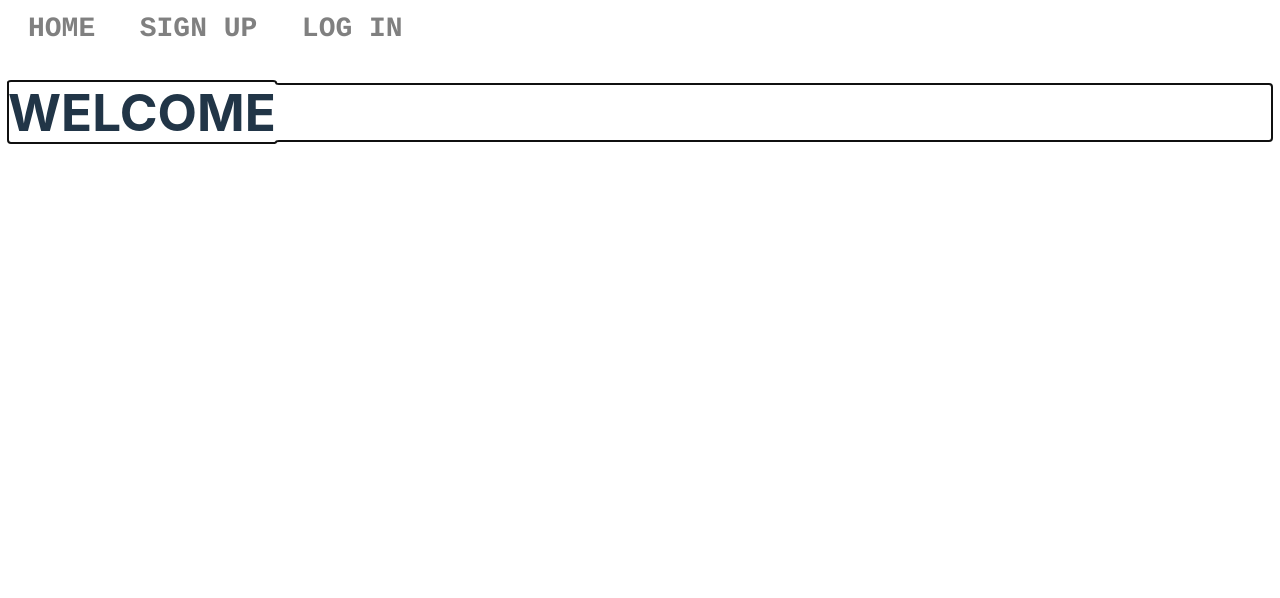
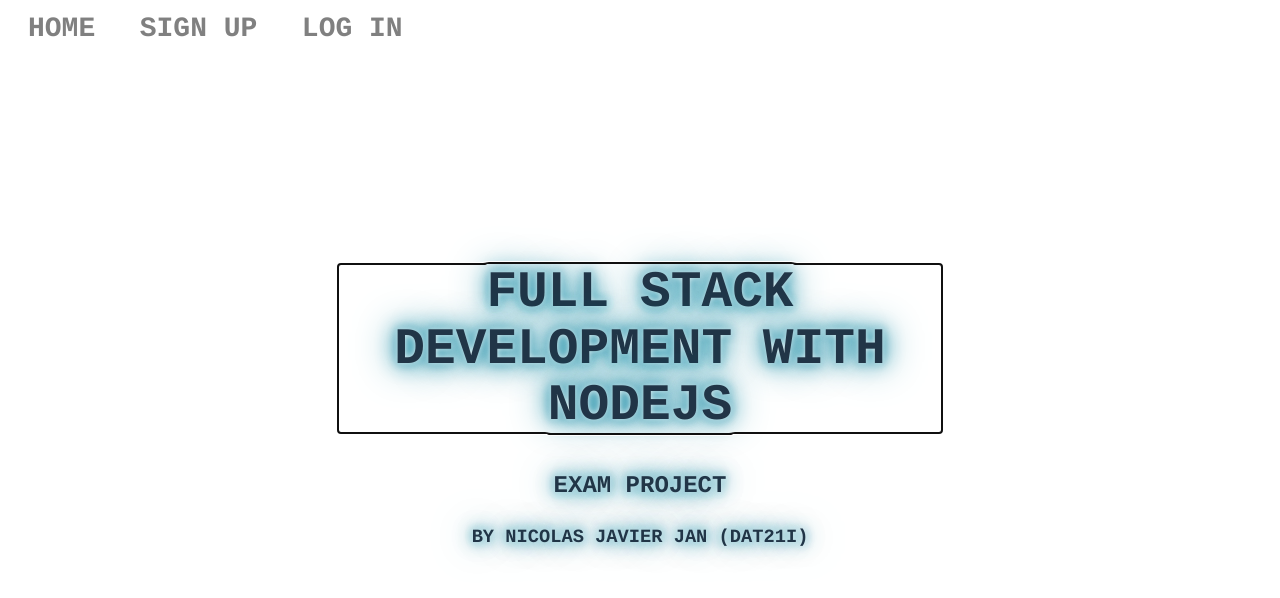
Before and after one commit to NicolasJavierJan/NodeJS_Exam_Project, a Svelte app in the folder client/: page / in a window 1280 px wide. Shown: the top 598 px of the page. Built offline with nearby package versions, Linux system fonts and the light colour scheme.

Commit message:
finished frontend for sign up, login, and home. moving on to main

```diff
--- a/client/src/pages/home/Home.svelte
+++ b/client/src/pages/home/Home.svelte
@@ -1 +1,31 @@
-<h1> WELCOME </h1>
+<div>
+    <h1>FULL STACK DEVELOPMENT WITH NODEJS</h1>
+    <h2>EXAM PROJECT</h2>
+    <h3>BY NICOLAS JAVIER JAN (DAT21I)</h3>
+</div>
+
+<style>
+    div {
+        font-family: 'Courier';
+        top: 50%;
+        left: 50%;
+        transform: translate(-50%, -50%);
+        position: fixed;
+        padding: 18px;
+        text-align: center;
+        animation: flicker 7.5s infinite alternate;
+        }
+
+    @keyframes flicker {
+    0%, 18%, 22%, 25%, 53%, 57%, 100% {
+    text-shadow:
+    0 0 7px #fff,
+    0 0 10px rgb(5, 129, 157),
+    0 0 21px rgb(5, 129, 157),
+    0 0 42px rgb(5, 129, 157);
+    }
+    20%, 24%, 55% {
+    text-shadow: none;
+    }
+}
+</style>
```
